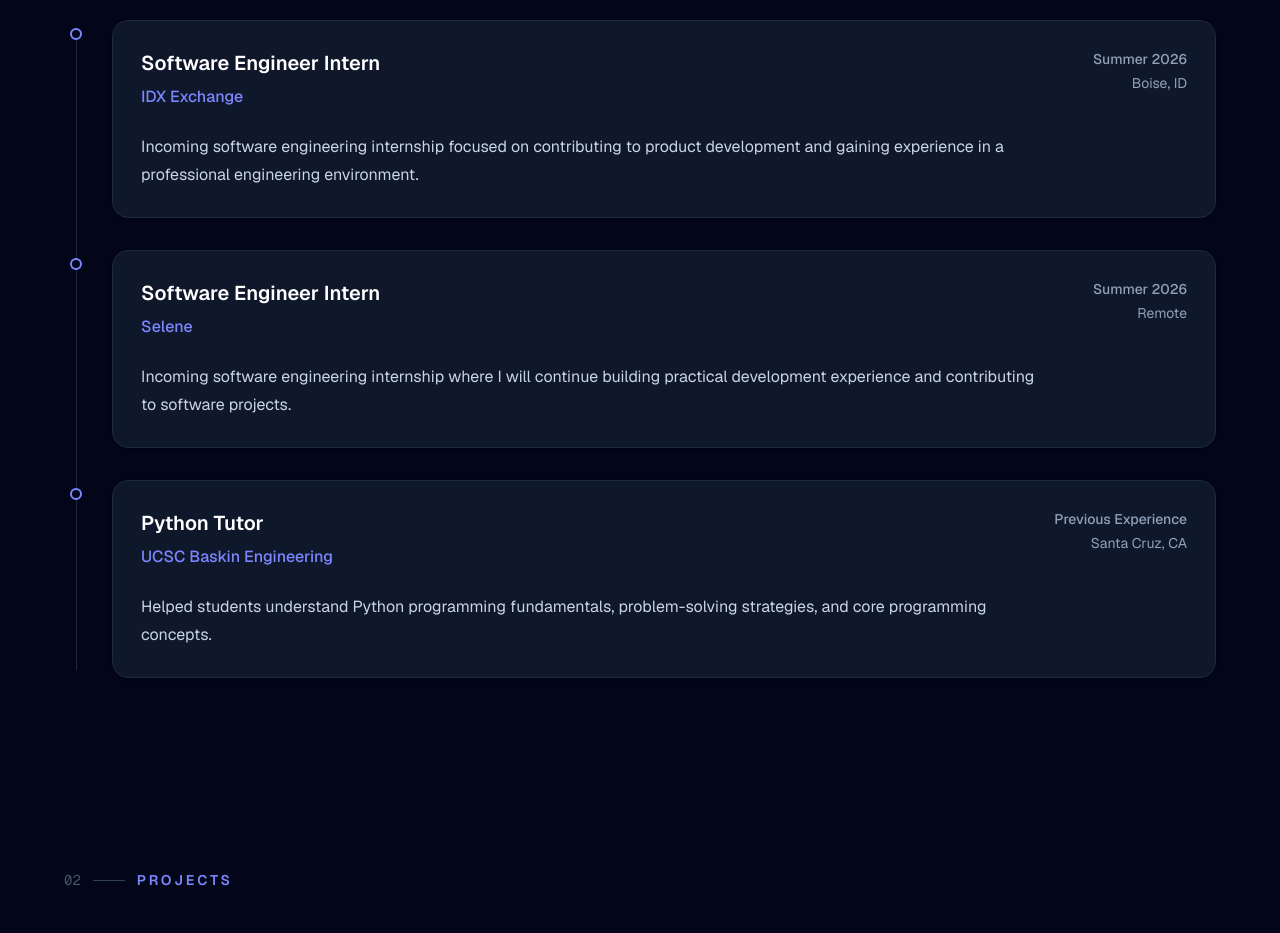
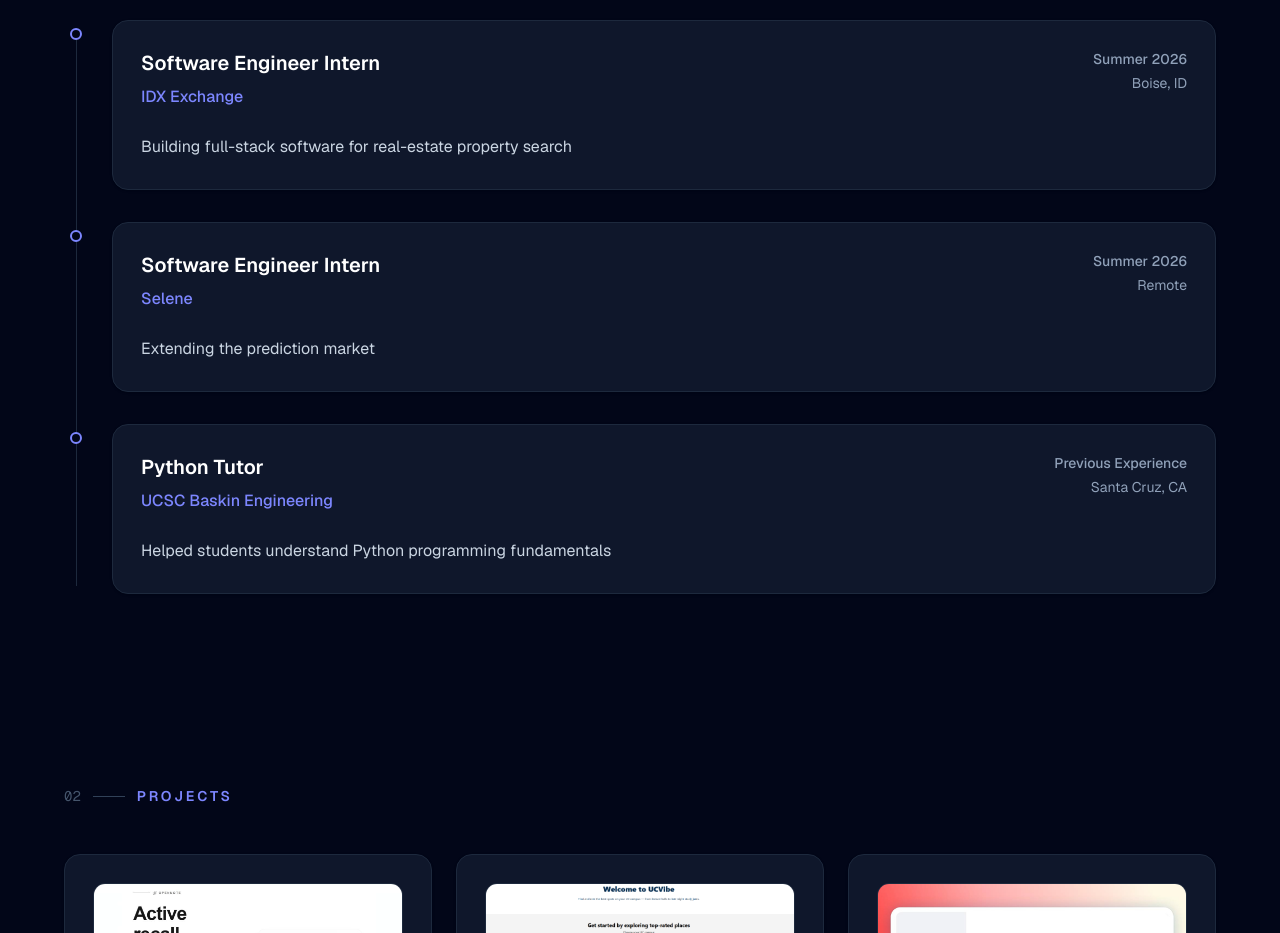
Before and after one commit to BrandonChhom/Personal-Portfolio, a Next.js app: page / in a window 1280 px wide. Shown: the part 940-1873 px from the top of the page. Built offline with nearby package versions, Linux system fonts and the light colour scheme.

Commit message:
changed descriptions

```diff
--- a/src/data/experience.js
+++ b/src/data/experience.js
@@ -4,24 +4,21 @@ const experience = [
     organization: "IDX Exchange",
     date: "Summer 2026",
     location: "Boise, ID",
-    description:
-      "Incoming software engineering internship focused on contributing to product development and gaining experience in a professional engineering environment.",
+    description: "Building full-stack software for real-estate property search",
   },
   {
     title: "Software Engineer Intern",
     organization: "Selene",
     date: "Summer 2026",
     location: "Remote",
-    description:
-      "Incoming software engineering internship where I will continue building practical development experience and contributing to software projects.",
+    description: "Extending the prediction market",
   },
   {
     title: "Python Tutor",
     organization: "UCSC Baskin Engineering",
     date: "Previous Experience",
     location: "Santa Cruz, CA",
-    description:
-      "Helped students understand Python programming fundamentals, problem-solving strategies, and core programming concepts.",
+    description: "Helped students understand Python programming fundamentals",
   },
 ];
 
```
